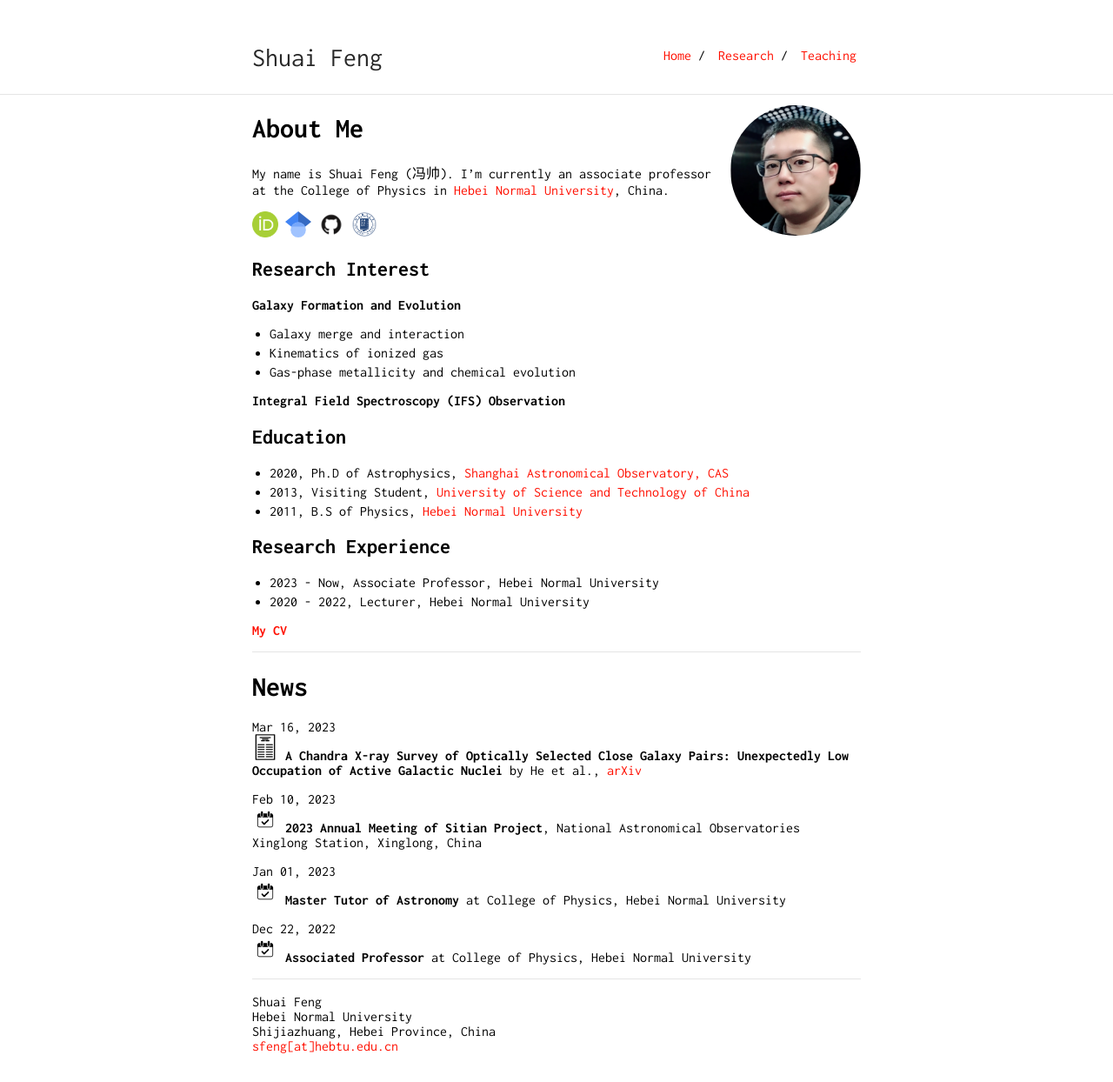
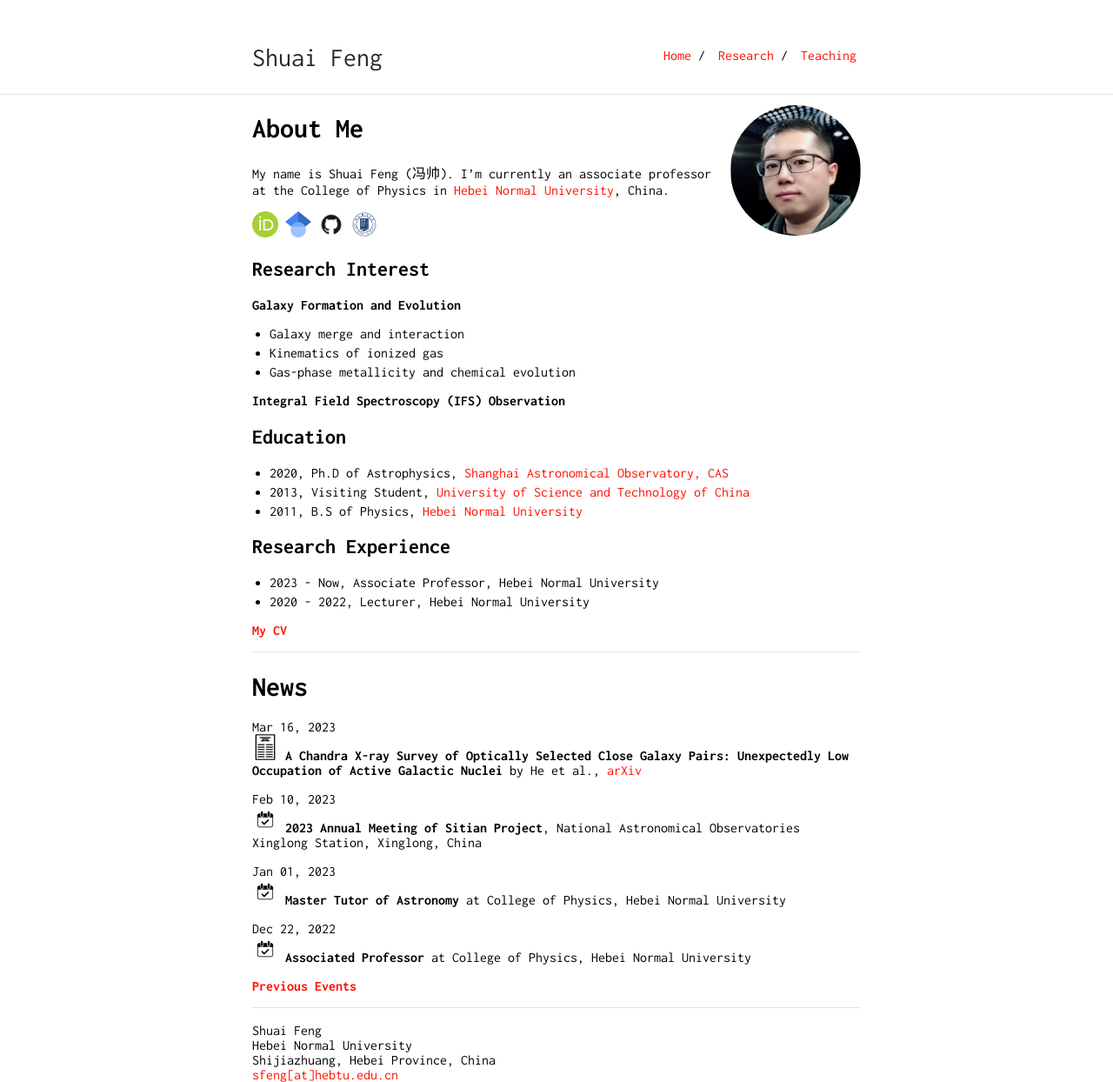
Before and after one commit to fengshuai0210/fengshuai0210.github.io, a Jekyll site: the page built from index.md, in a window 1280 px wide. Shown: the whole page at 87% size. Built offline with Jekyll 4.4.1, drawn with Linux system fonts in a browser that asks for light colours; before the commit the page ends 1211 px from its top, so only the background shows below that.

Commit message:
Update index.md

```diff
--- a/index.md
+++ b/index.md
@@ -47,3 +47,5 @@ Jan 01, 2023\
 
 Dec 22, 2022\
 <img src="/image/event-icon.png" style="width:30px;height:30px;"> **Associated Professor** at College of Physics, Hebei Normal University
+
+**[Previous Events](./events)**
```
